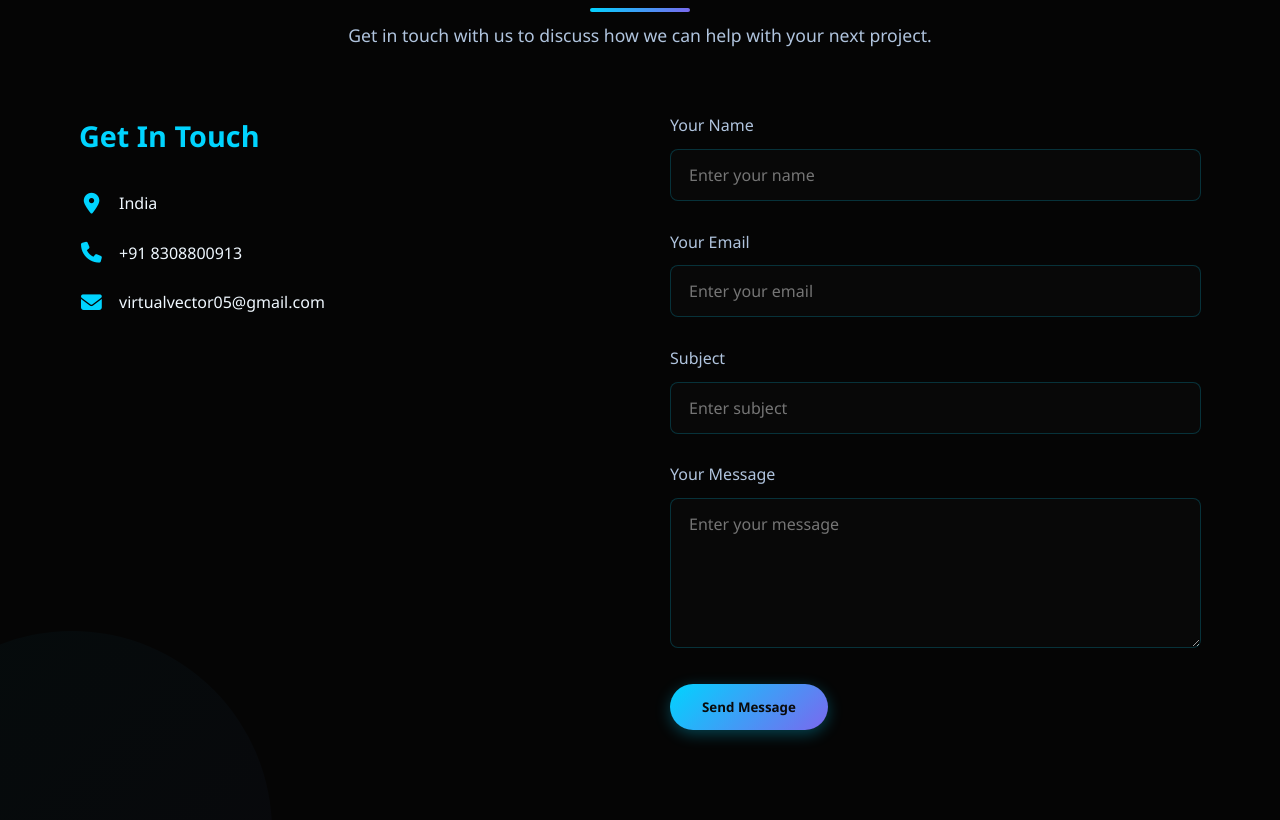
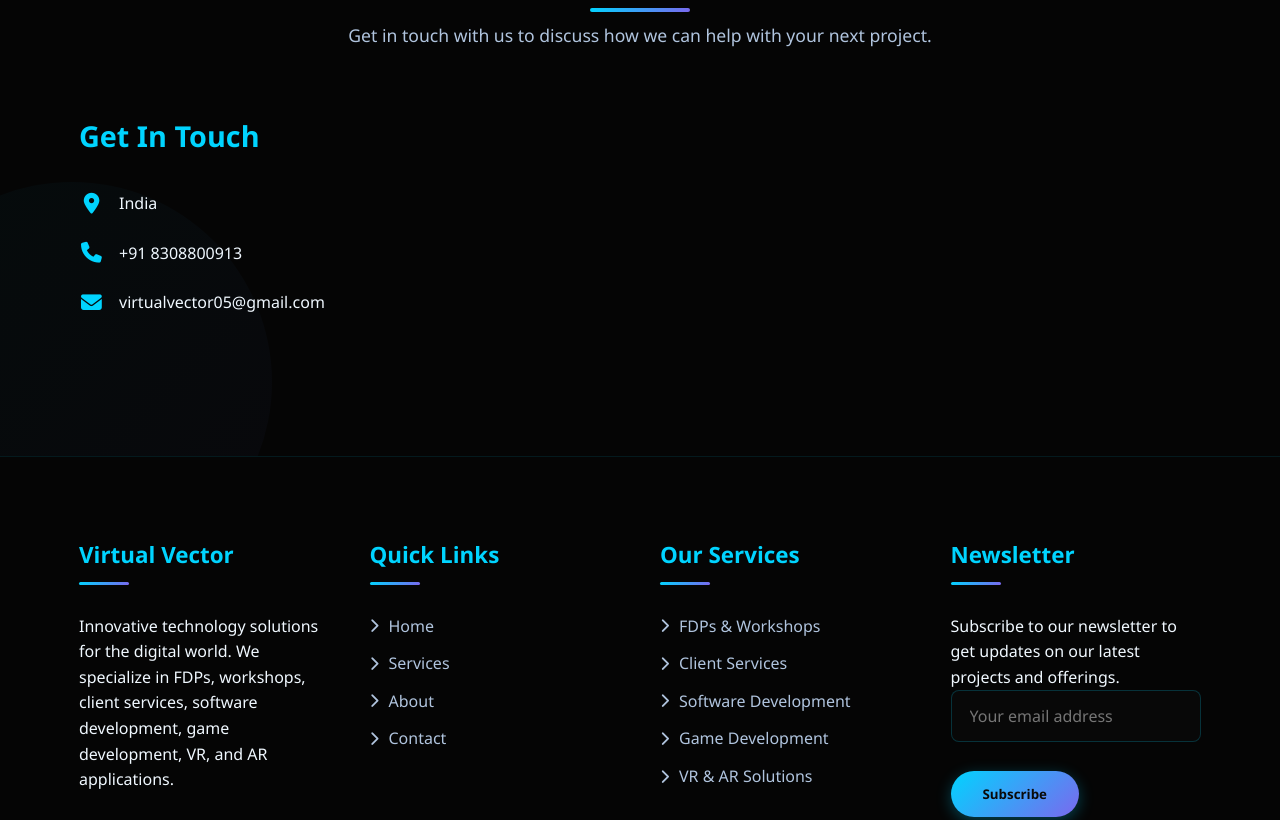
Before and after one commit to virtualvector-cmd/Portflio, a plain HTML site: page index.html in a window 1280 px wide. Shown: the part 2834-3654 px from the top of the page. Drawn offline with Linux system fonts and the light colour scheme; files whose address does not match are found by name.

Commit message:
Update index.html

```diff
--- a/index.html
+++ b/index.html
@@ -756,25 +756,6 @@
                     </div>
                 </div>
                 <div class="contact-form">
-                    <form>
-                        <div class="form-group">
-                            <label for="name">Your Name</label>
-                            <input type="text" id="name" class="form-control" placeholder="Enter your name">
-                        </div>
-                        <div class="form-group">
-                            <label for="email">Your Email</label>
-                            <input type="email" id="email" class="form-control" placeholder="Enter your email">
-                        </div>
-                        <div class="form-group">
-                            <label for="subject">Subject</label>
-                            <input type="text" id="subject" class="form-control" placeholder="Enter subject">
-                        </div>
-                        <div class="form-group">
-                            <label for="message">Your Message</label>
-                            <textarea id="message" class="form-control" placeholder="Enter your message"></textarea>
-                        </div>
-                        <button type="submit" class="btn">Send Message</button>
-                    </form>
                 </div>
             </div>
         </div>
```
